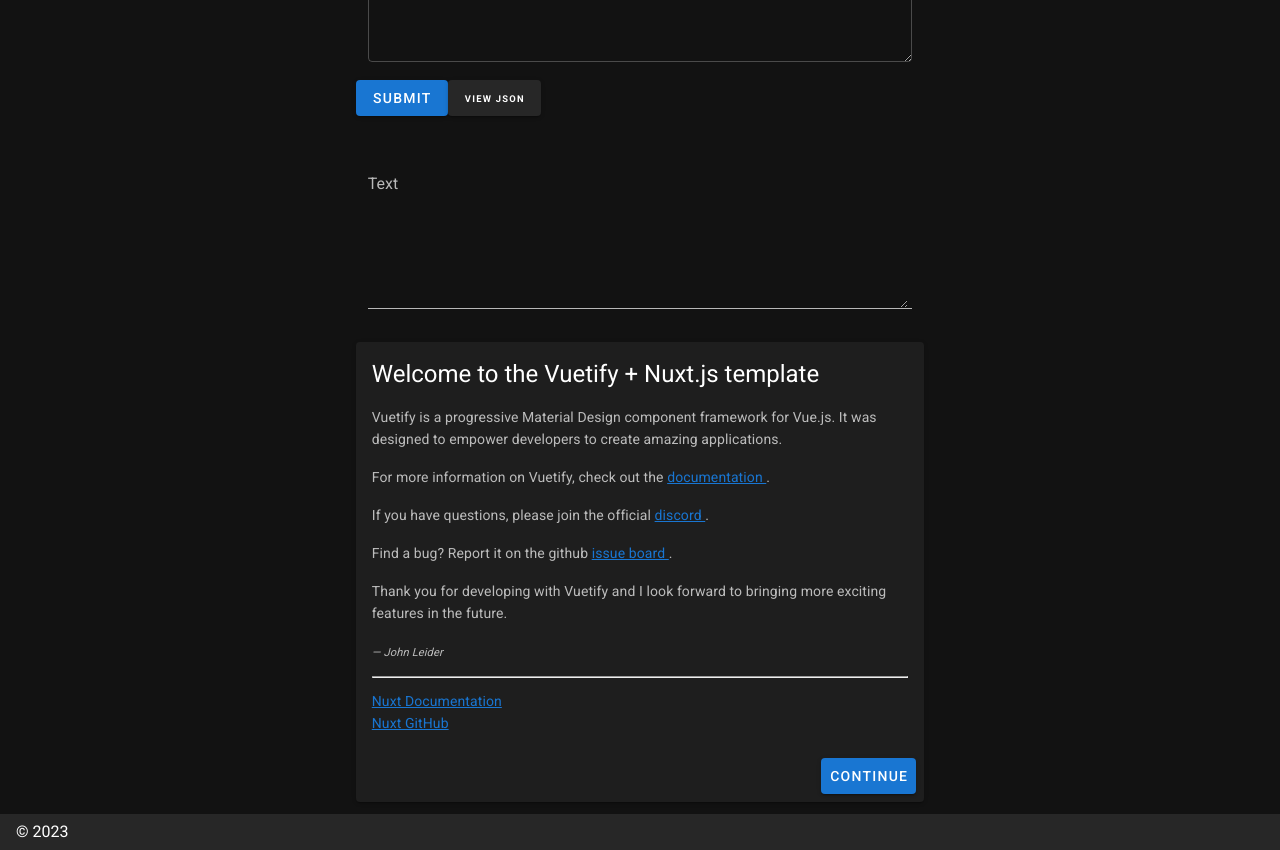
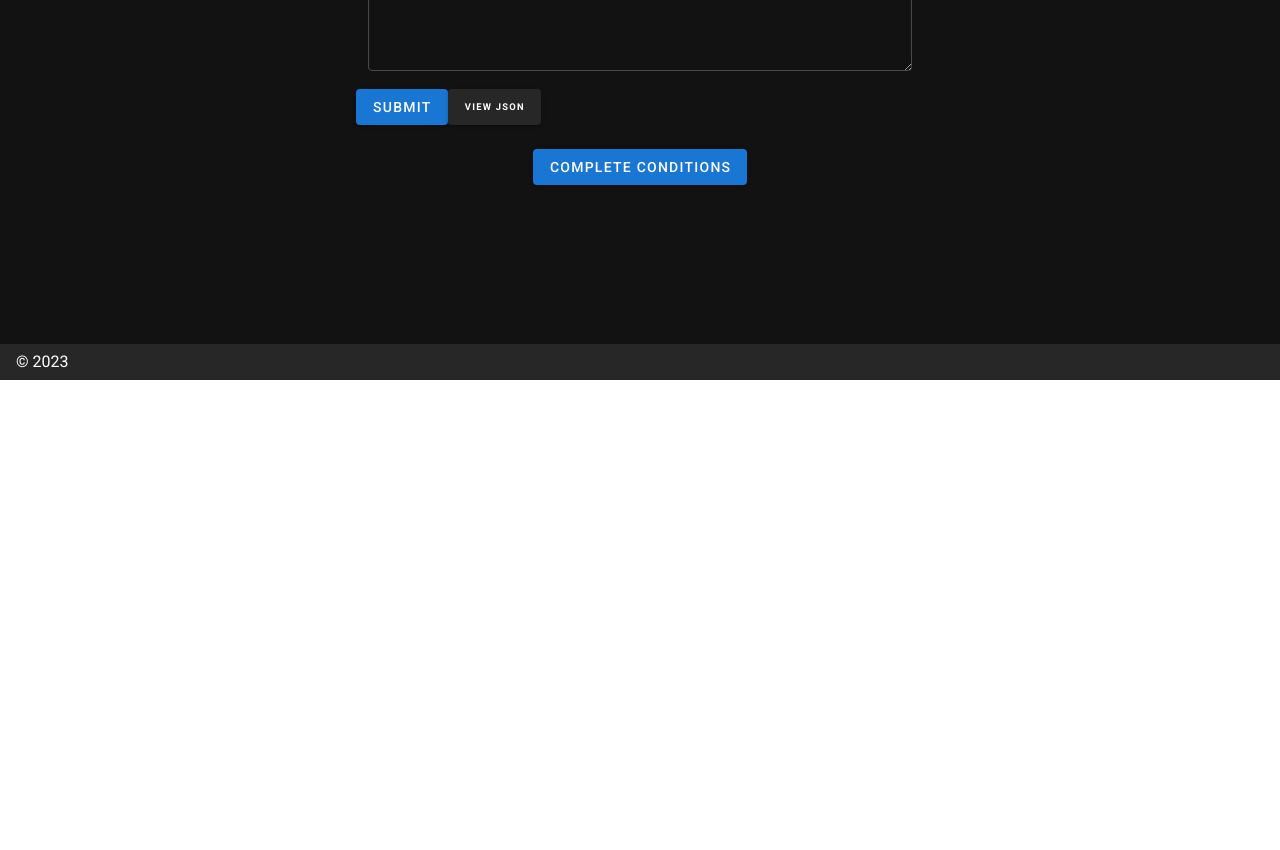
Before and after one commit to omatica/nuxt-hackathon, a Nuxt app: page / in a window 1280 px wide. Shown: the part 420-1270 px from the top of the page. After the commit the page ends 800 px from the top, so only its background shows below. Built offline with nearby package versions, Linux system fonts and the light colour scheme.

Commit message:
added completion dialog, BILLIE header

```diff
--- /dev/null
+++ b/components/BillieLogo.vue
@@ -0,0 +1,9 @@
+<template>
+  <img src="/BILLIE.png" width="490px"/>
+</template>
+
+<style>
+.nuxt-logo {
+  height: 170px;
+}
+</style>
--- a/components/BillyQuery.vue
+++ b/components/BillyQuery.vue
@@ -26,6 +26,8 @@
           <v-row>
             <br />
           </v-row>
+          <div  v-if="showJson">
+              <p>this condition executes against weather and other contextual data at runtime:</p>
               <json-viewer
                 v-if="showJson"
                 :value="jsonData"
@@ -33,6 +35,7 @@
                 boxed
                 sort>
             </json-viewer>
+          </div>
         </v-col>
       </v-row>
       <v-row v-if="loading">
@@ -55,6 +58,9 @@
           ></v-textarea>
         </v-col>
       </v-row>
+      <v-row>
+        <completionModal />
+      </v-row>
     </v-container>
   </div>
 </template>
@@ -63,6 +69,7 @@
 import jsonLogic from 'json-logic-js';
 import JsonViewer from 'vue-json-viewer';
 import { getResult } from "~/services/conditionPrompt.js";
+import completionModal from '~/components/CompletionModal.vue'
 export default {
   data() {
     return {
--- /dev/null
+++ b/components/CompletionModal.vue
@@ -0,0 +1,35 @@
+<template>
+  <v-row justify="space-around">
+    <v-col cols="auto">
+      <v-dialog
+        transition="dialog-top-transition"
+        max-width="600"
+      >
+        <template v-slot:activator="{ on, attrs }">
+          <v-btn
+            color="primary"
+            v-bind="attrs"
+            v-on="on"
+          >Complete Conditions</v-btn>
+        </template>
+        <template v-slot:default="dialog">
+          <v-card>
+            <v-toolbar
+              color="primary"
+              dark
+            >Status</v-toolbar>
+            <v-card-text>
+              <div class="text-h4 pa-12">Your new condition have been saved in Candooh </div>
+            </v-card-text>
+            <v-card-actions class="justify-end">
+              <v-btn
+                text
+                @click="dialog.value = false"
+              >Close</v-btn>
+            </v-card-actions>
+          </v-card>
+        </template>
+      </v-dialog>
+    </v-col>
+  </v-row>
+</template>
--- a/pages/index.vue
+++ b/pages/index.vue
@@ -1,92 +1,12 @@
 <template>
   <v-row justify="center" align="center">
     <v-col cols="12" sm="8" md="6">
-      <v-card class="logo py-4 d-flex justify-center">
-        <NuxtLogo />
-        <VuetifyLogo />
+      <v-card class="logo my-4 d-flex justify-center">
+        <BillieLogo />
+      </v-card>
 
+      <BillyQuery />
 
-      </v-card>
- <BillyQuery />
-
-
-      <v-container fluid>
-        <v-textarea
-          clearable
-          clear-icon="mdi-close-circle"
-          label="Text"
-          model-value="This is clearable text."
-        ></v-textarea>
-      </v-container>
-
-
-      <v-card>
-        <v-card-title class="headline">
-          Welcome to the Vuetify + Nuxt.js template
-        </v-card-title>
-        <v-card-text>
-          <p>Vuetify is a progressive Material Design component framework for Vue.js. It was designed to empower developers to create amazing applications.</p>
-          <p>
-            For more information on Vuetify, check out the <a
-              href="https://vuetifyjs.com"
-              target="_blank"
-              rel="noopener noreferrer"
-            >
-              documentation
-            </a>.
-          </p>
-          <p>
-            If you have questions, please join the official <a
-              href="https://chat.vuetifyjs.com/"
-              target="_blank"
-              rel="noopener noreferrer"
-              title="chat"
-            >
-              discord
-            </a>.
-          </p>
-          <p>
-            Find a bug? Report it on the github <a
-              href="https://github.com/vuetifyjs/vuetify/issues"
-              target="_blank"
-              rel="noopener noreferrer"
-              title="contribute"
-            >
-              issue board
-            </a>.
-          </p>
-          <p>Thank you for developing with Vuetify and I look forward to bringing more exciting features in the future.</p>
-          <div class="text-xs-right">
-            <em><small>&mdash; John Leider</small></em>
-          </div>
-          <hr class="my-3">
-          <a
-            href="https://nuxtjs.org/"
-            target="_blank"
-            rel="noopener noreferrer"
-          >
-            Nuxt Documentation
-          </a>
-          <br>
-          <a
-            href="https://github.com/nuxt/nuxt.js"
-            target="_blank"
-            rel="noopener noreferrer"
-          >
-            Nuxt GitHub
-          </a>
-        </v-card-text>
-        <v-card-actions>
-          <v-spacer />
-          <v-btn
-            color="primary"
-            nuxt
-            to="/inspire"
-          >
-            Continue
-          </v-btn>
-        </v-card-actions>
-      </v-card>
     </v-col>
   </v-row>
 </template>
```
Also changed, not shown: static/BILLIE.png (added).
